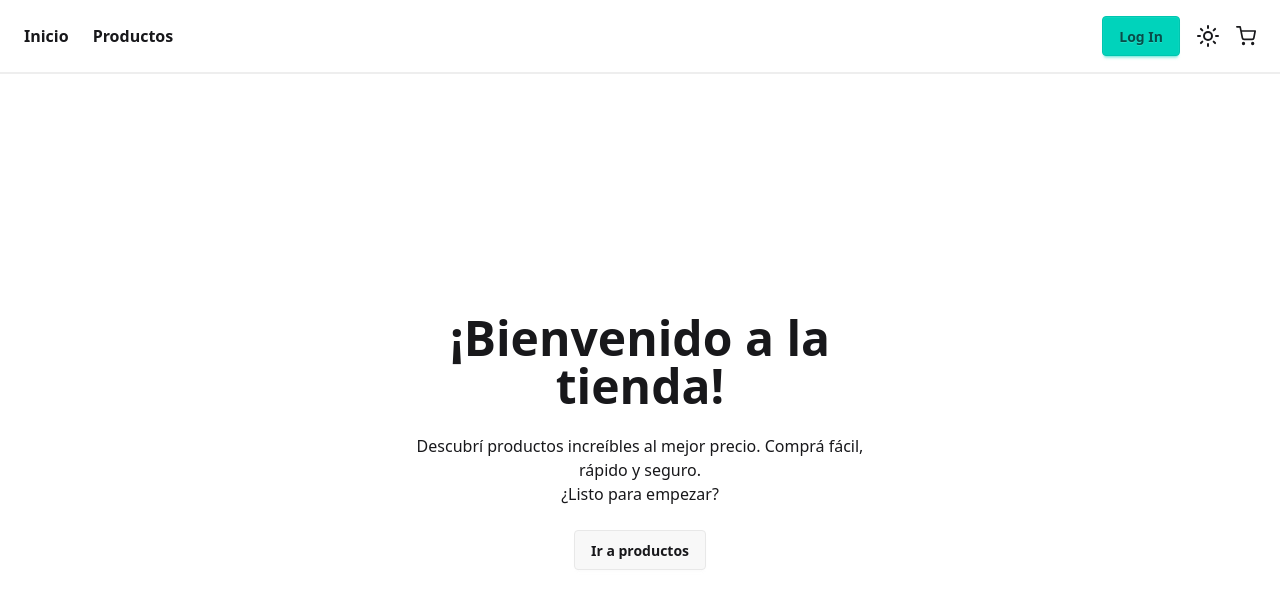
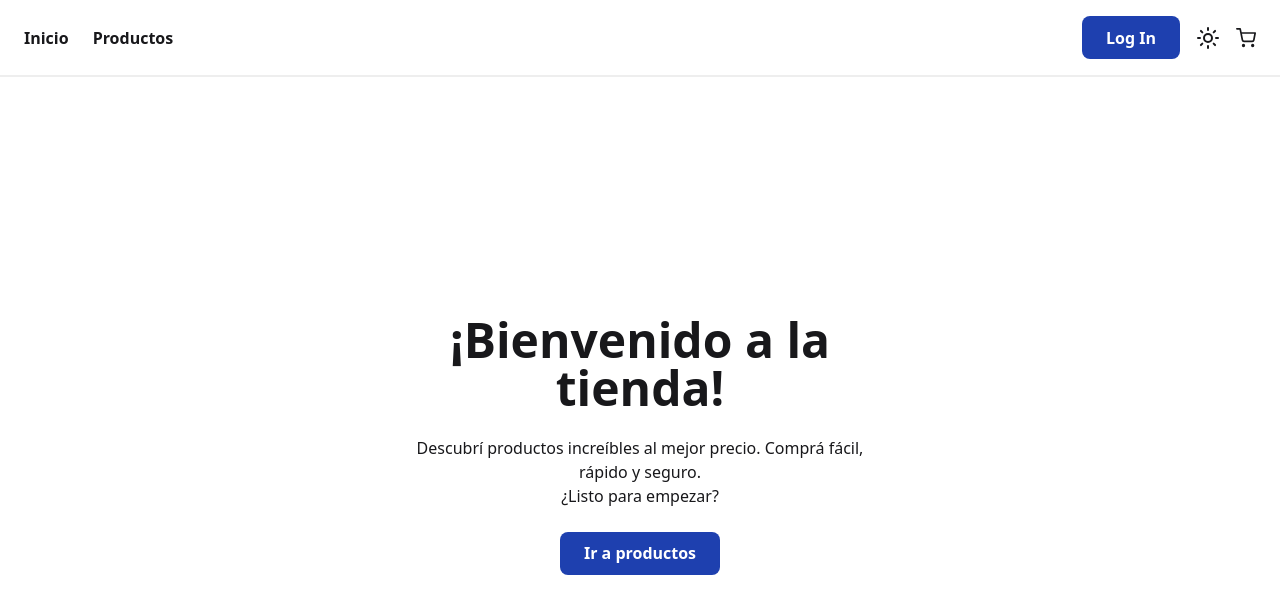
Before and after one commit to DiegoBottegoni/tp-react-bottegoni, a React (Vite) app: page / in a window 1280 px wide. Shown: the top 614 px of the page. Built offline with nearby package versions, Linux system fonts and the light colour scheme; no server answers.

Commit message:
styled button & readme

```diff
--- a/package.json
+++ b/package.json
@@ -18,6 +18,7 @@
     "react-icons": "^5.5.0",
     "react-router-dom": "^7.6.0",
     "react-toastify": "^11.0.5",
+    "styled-components": "^6.1.19",
     "tailwindcss": "^4.1.6"
   },
   "devDependencies": {
--- a/src/components/LogInButton.jsx
+++ b/src/components/LogInButton.jsx
@@ -1,6 +1,6 @@
-import React, { useContext } from "react";
+import { useContext } from "react";
 import { AuthContext } from "../context/AuthContext";
-
+import StyledButton from "./styled/StyledButton";
 
 function LogInButton() {
   const { login } = useContext(AuthContext);
@@ -13,7 +13,7 @@ function LogInButton() {
   return (
     <div>
 
-      <button className="btn btn-accent" onClick={handleLogin}>Log In</button>
+      <StyledButton onClick={handleLogin}>Log In</StyledButton>
     </div>
   )
 }
--- /dev/null
+++ b/src/components/styled/StyledButton.js
@@ -0,0 +1,23 @@
+import styled from "styled-components";
+
+const StyledButton = styled.button`
+  background-color: #1e40af;
+  color: white;
+  padding: 0.6rem 1.5rem;
+  font-size: 1rem;
+  font-weight: 600;
+  border: none;
+  border-radius: 0.5rem;
+  cursor: pointer;
+  transition: background-color 0.2s ease;
+
+  &:hover {
+    background-color: #1d4ed8;
+  }
+
+  &:active {
+    background-color: #1e3a8a;
+  }
+`;
+
+export default StyledButton;
--- a/src/pages/Home.jsx
+++ b/src/pages/Home.jsx
@@ -1,4 +1,5 @@
 import { useNavigate } from "react-router-dom";
+import StyledButton from "../components/styled/StyledButton";
 
 function Home() {
     const navigate = useNavigate();
@@ -12,9 +13,9 @@ function Home() {
                         Descubrí productos increíbles al mejor precio. Comprá fácil, rápido y seguro. <br />
                         ¿Listo para empezar?
                     </p>
-                    <button className="btn btn-primary-content" onClick={() => navigate('/products')}>
+                    <StyledButton onClick={() => navigate('/products')}>
                         Ir a productos
-                    </button>
+                    </StyledButton>
                 </div>
             </div>
         </div>
--- a/src/pages/ProductDetail.jsx
+++ b/src/pages/ProductDetail.jsx
@@ -1,6 +1,7 @@
 import { useParams, Link } from "react-router-dom";
 import { useEffect, useState, useContext } from "react";
 import { CartContext } from "../context/CartContext";
+import StyledButton from "../components/styled/StyledButton";
 
 function ProductDetail() {
     const { id } = useParams();
@@ -25,7 +26,6 @@ function ProductDetail() {
 
     return (
         <div className="flex flex-col items-center mt-10 relative">
-            {/* Sticky container */}
             <div className="sticky top-0 z-10 w-full bg-base-100 p-2 flex justify-start">
                 <Link
                     to="/products"
@@ -53,12 +53,9 @@ function ProductDetail() {
                     <p>{product.description}</p>
                     <div className="text-lg font-bold">${product.price}</div>
                     <div className="card-actions justify-end">
-                        <button
-                            className="btn btn-primary"
-                            onClick={() => addToCart(product)}
-                        >
+                        <StyledButton onClick={() => addToCart(product)}>
                             Agregar al carrito
-                        </button>
+                        </StyledButton>
                     </div>
                 </div>
             </div>
```
Also changed, not shown: 2 other files (tests, documents, lock files or other folders).
